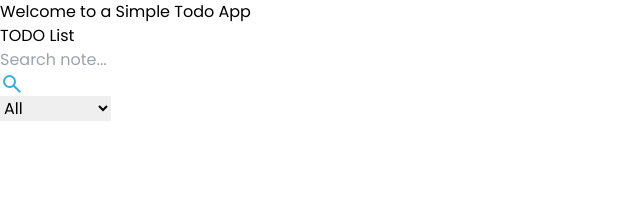
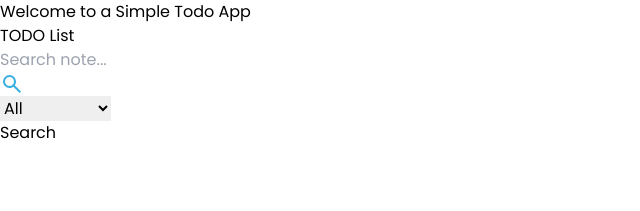
Before and after one commit to darkkphoenyx/task1_Todo, a React (Vite) app in the folder frontend/: page / in a window 1280 px wide. Shown: the top 211 px of the page, without its empty margins (0-640 px from the left). Built offline with nearby package versions, Linux system fonts and the light colour scheme; a web font is replaced by a local one.

Commit message:
design chages

```diff
--- a/frontend/src/components/SearchBox.tsx
+++ b/frontend/src/components/SearchBox.tsx
@@ -1,7 +1,7 @@
 export const SearchBox = () => {
   return (
     <div className="search-box flex gap-2 w-full justify-center">
-      <div className="flex items-center border border-[--primary-color] p-1 rounded-md border-gray-500">
+      <div className="flex items-center border border-[--primary-color] p-1 rounded-md">
         <input
           className="flex-grow p-1 outline-none"
           type="text"
@@ -9,7 +9,7 @@ export const SearchBox = () => {
         />
         <img src="/assets/search.svg" alt="search icon" />
       </div>
-      <div className="filter ">
+      <div className="filter">
         <select
           className="outline-none p-2 rounded-md bg-[--primary-color] text-white"
           name="filter"
@@ -19,6 +19,11 @@ export const SearchBox = () => {
           <option value="3">Remaining</option>
         </select>
       </div>
+      <div>
+        <button className="p-2 bg-[--secondary-color] rounded-md active:translate-y-1 active:bg-[--primary-color]  transition-all">
+          Search
+        </button>
+      </div>
     </div>
   );
 };
```
